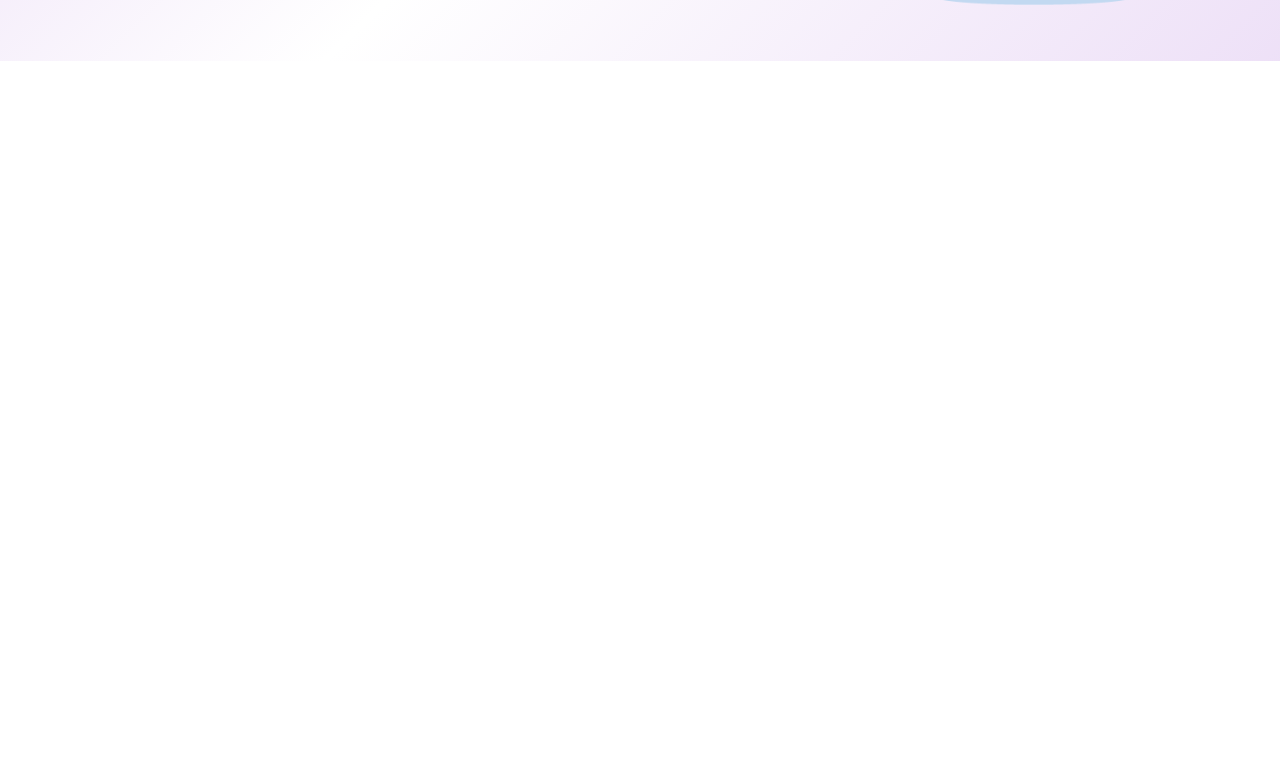
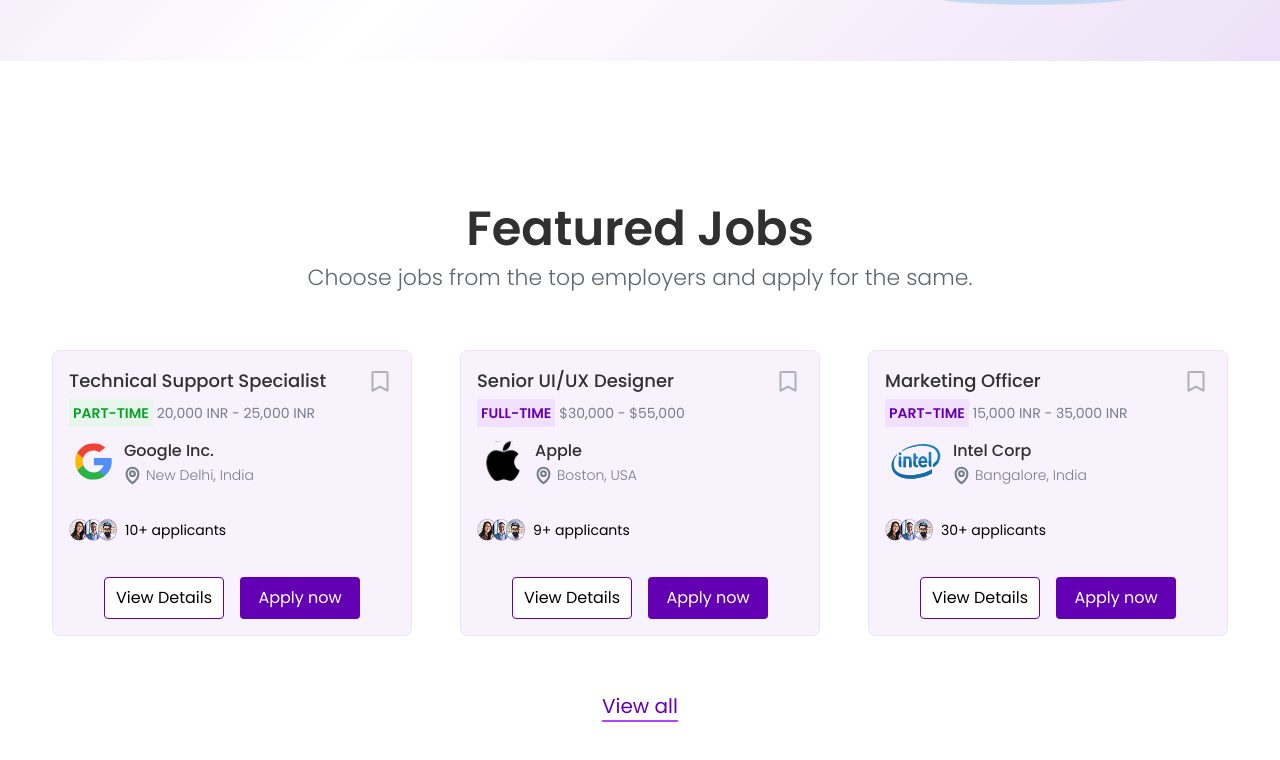
Before and after one commit to Mmeso1/Job_Listings, a React (Vite) app: page /home in a window 1280 px wide. Shown: the part 734-1494 px from the top of the page. Before the commit the page ends 800 px from the top, so only its background shows below. Built offline with nearby package versions, Linux system fonts and the light colour scheme.

Commit message:
Done with featured section

```diff
--- a/src/components/button.tsx
+++ b/src/components/button.tsx
@@ -3,16 +3,17 @@
 interface ButtonProps {
   label: string;
   theme: "dark" | "light";
+  color?: string;
 }
 
-const Button: React.FC<ButtonProps> = ({ label, theme }) => {
+const Button: React.FC<ButtonProps> = ({ label, theme, color }) => {
   const buttonClass =
     theme === "dark"
       ? "bg-[#6300b3] text-white border border-none"
       : "bg-white text-[#6300b3] border border-[#6300b3]";
 
   return (
-    <button className={`p-2 rounded w-[120px] h-auto ${buttonClass}`}>
+    <button className={`p-2 rounded w-[120px] h-auto ${buttonClass} ${color}`}>
       {label}
     </button>
   );
--- /dev/null
+++ b/src/components/job-card.tsx
@@ -0,0 +1,59 @@
+import bookmark from "../assets/BookmarkSimple.svg";
+import mapIcon from "../assets/LightMapPin.svg";
+import groupIcon from "../assets/group-img.png";
+import Button from "./button";
+import { ICardDetails } from "../types/cardDetails";
+
+const JobCard: React.FC<ICardDetails> = ({
+  role,
+  type,
+  salary,
+  company,
+  logo,
+  location,
+  applicants,
+}) => {
+  return (
+    <div className="bg-[#F8F2FC] border border-[#EFE2F8] rounded-lg p-4 w-[360px]">
+      <div className="top flex flex-col">
+        <div className="flex justify-between">
+          <h1 className="text-lg font-medium">{role}</h1>
+          <img src={bookmark} alt="bookmark" />
+        </div>
+
+        <div className="flex gap-1 items-center mt-1">
+          {company === "Google Inc." ? (
+            <p className="font-semibold text-[#0BA02C] bg-[#E7F6EA] text-sm p-1">
+              {type}
+            </p>
+          ) : (
+            <p className="font-semibold text-[#6300B3] bg-[#F1E0FF] text-sm p-1">
+              {type}
+            </p>
+          )}
+          <p className="text-sm text-[#767F8C]">{salary}</p>
+        </div>
+      </div>
+      <div className="middle flex items-center gap-3 mt-3 ml-1.5">
+        <img src={logo} alt="google icon" />
+        <div className="flex flex-col gap-1 items-start">
+          <h1 className="font-medium">{company}</h1>
+          <div className="flex gap-1 -m-0.5">
+            <img src={mapIcon} className="w-5" alt="map icon" />
+            <p className="light-p text-sm">{location}</p>
+          </div>
+        </div>
+      </div>
+      <div className="applicants flex items-center gap-2 my-9">
+        <img src={groupIcon} alt="group icon" />
+        <p className="text-sm">{applicants}</p>
+      </div>
+      <div className="bottom-btns flex justify-center gap-4">
+        <Button label="View Details" theme="light" color="text-black" />
+        <Button label="Apply now" theme="dark" />
+      </div>
+    </div>
+  );
+};
+
+export default JobCard;
--- a/src/pages/Home.tsx
+++ b/src/pages/Home.tsx
@@ -1,11 +1,46 @@
 import heroImg from "../assets/hero-img.svg";
 import searchIcon from "../assets/Hero/fi_search.svg";
 import mapIcon from "../assets/Hero/fi_map-pin.svg";
+import apple from "../assets/apple-logo.svg";
+import google from "../assets/google.svg";
+import intel from "../assets/intel.svg";
 import Button from "../components/button";
+import JobCard from "../components/job-card";
+import { ICardDetails } from "../types/cardDetails";
 import "../styles/home.css";
 
 const Home = () => {
+  const cardDetails: ICardDetails[] = [
+    {
+      role: "Technical Support Specialist",
+      type: "PART-TIME",
+      salary: "20,000 INR - 25,000 INR",
+      company: "Google Inc.",
+      logo: google,
+      location: "New Delhi, India",
+      applicants: "10+ applicants",
+    },
+    {
+      role: "Senior UI/UX Designer",
+      type: "FULL-TIME",
+      salary: "$30,000 - $55,000",
+      company: "Apple",
+      logo: apple,
+      location: "Boston, USA",
+      applicants: "9+ applicants",
+    },
+    {
+      role: "Marketing Officer",
+      type: "PART-TIME",
+      salary: "15,000 INR - 35,000 INR",
+      company: "Intel Corp",
+      logo: intel,
+      location: "Bangalore, India",
+      applicants: "30+ applicants",
+    },
+  ];
   return (
+    <>
       <section className="hero flex justify-between items-center py-14 px-20">
         <div className="left  flex flex-col gap-4">
           <div className="hero-intro-text">
@@ -16,7 +51,7 @@
               Thousands of jobs in all the leading sector are waiting for you.
             </p>
           </div>
-        <div className="search px-2 py-4 mt-10 rounded">
+          <div className="search px-2 py-4 mt-10 rounded-lg">
             <div className="flex pl-4 gap-2">
               <label htmlFor="job-title">
                 <img src={searchIcon} alt="map icon" />
@@ -41,13 +76,36 @@
             <p style={{ color: "#474C54" }}>
               <span style={{ color: "#9199A3" }}>Suggestion:</span> UI/UX
               Designer,Programing,{" "}
-            <span style={{ color: "#6300B3" }}> Digital Marketing,</span> Video,
-            Animation
+              <span style={{ color: "#6300B3" }}> Digital Marketing,</span>{" "}
+              Video, Animation
             </p>
           </div>
         </div>
         <img src={heroImg} alt="hero image" />
       </section>
+      <section className="featured-jobs text-center my-[9rem]">
+        <h1 className="text-5xl font-semibold">Featured Jobs</h1>
+        <p className="text-[22px] text-[#5E6670] mt-2 font-light">
+          Choose jobs from the top employers and apply for the same.
+        </p>
+        <div className="job-cards flex justify-center gap-12 my-14">
+          {cardDetails.map((card) => (
+            <JobCard
+              role={card.role}
+              type={card.type}
+              salary={card.salary}
+              company={card.company}
+              logo={card.logo}
+              location={card.location}
+              applicants={card.applicants}
+            />
+          ))}
+        </div>
+        <p className="text-xl text-[#6300B3] border-b-2 border-b-purple-500 w-auto inline-block cursor-pointer">
+          View all
+        </p>
+      </section>
+    </>
   );
 };
 
--- a/src/styles/Home.css
+++ b/src/styles/Home.css
@@ -20,3 +20,12 @@
 .search input::placeholder {
   color: #9199a3;
 }
+
+h1 {
+  color: #303030;
+}
+
+.light-p {
+  color: #767f8c;
+  font-weight: 300;
+}
--- /dev/null
+++ b/src/types/cardDetails.tsx
@@ -0,0 +1,9 @@
+export interface ICardDetails {
+  role: string;
+  type: string;
+  salary: string;
+  company: string;
+  logo: string;
+  location: string;
+  applicants: string;
+}
```
Also changed, not shown: src/assets/LightMapPin.svg (added). Lines whose indentation alone changed are shown as unchanged.
